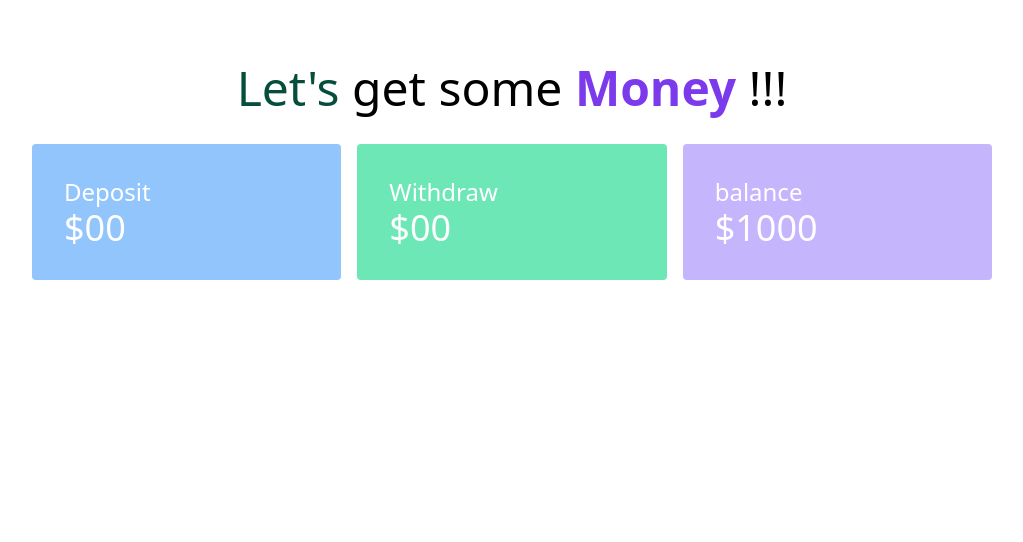
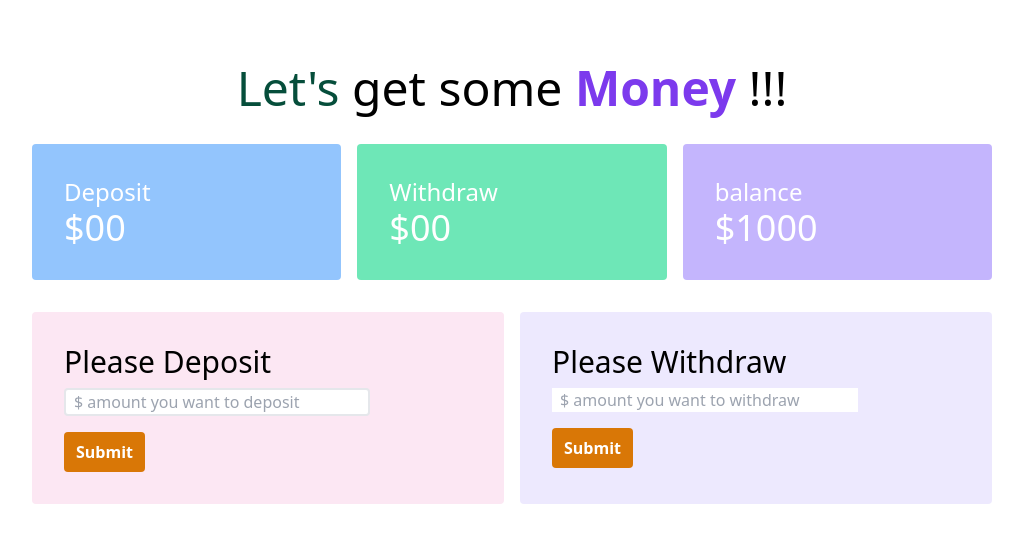
Before and after one commit to nagibfiroz19/Bank-Website, a plain HTML site: page bank.html in a window 1280 px wide. Shown: the whole page, without its empty margins (128-1151 px from the left). Drawn offline with nearby package versions, Linux system fonts and the light colour scheme.

Commit message:
bank site

```diff
--- a/bank.html
+++ b/bank.html
@@ -13,8 +13,8 @@
         </h1>
     </header>
 
-    <main>
-        <section  class="grid grid-cols-3 gap-4 w-3/4 mx-auto text-white">
+    <main class=" w-3/4 mx-auto">
+        <section  class="grid grid-cols-3 gap-4 text-white">
             <div class="bg-blue-300 p-8 mt-8 rounded">
                 <h3 class="text-2xl">Deposit</h3>
                 <h3 class="text-4xl">$00</h3>
@@ -32,6 +32,30 @@
             </div>
 
         </section>
+
+        <section >
+            <div class="grid grid-cols-2 gap-4">
+                <div class="p-8 mt-8 rounded bg-pink-100">
+                    <h3 class="text-3xl mb-2">Please Deposit</h3>
+                    <div>
+                        <input id="deposit-amount" class="block w-3/4 mb-4 border-2	rounded px-2" type="text" placeholder="$ amount you want to deposit">
+                        <button id="deposit-button" class="bg-yellow-600 rounded px-3 py-2 text-white font-semibold">Submit</button>
+
+                    </div>
+                </div>
+                <div class="p-8 mt-8 rounded bg-purple-100">
+                    <h3 class="text-3xl mb-2">Please Withdraw</h3>
+                    <div>
+                        <input id="withdraw-amount" class="block w-3/4 mb-4 border-2rounded px-2" type="text" placeholder="$ amount you want to withdraw">
+                        <button id="withdraw-button" class="bg-yellow-600 rounded px-3 py-2 text-white font-semibold">Submit</button>
+
+                    </div>
+                </div>
+
+
+            </div>
+
+        </section>
     </main>
 
 
```
